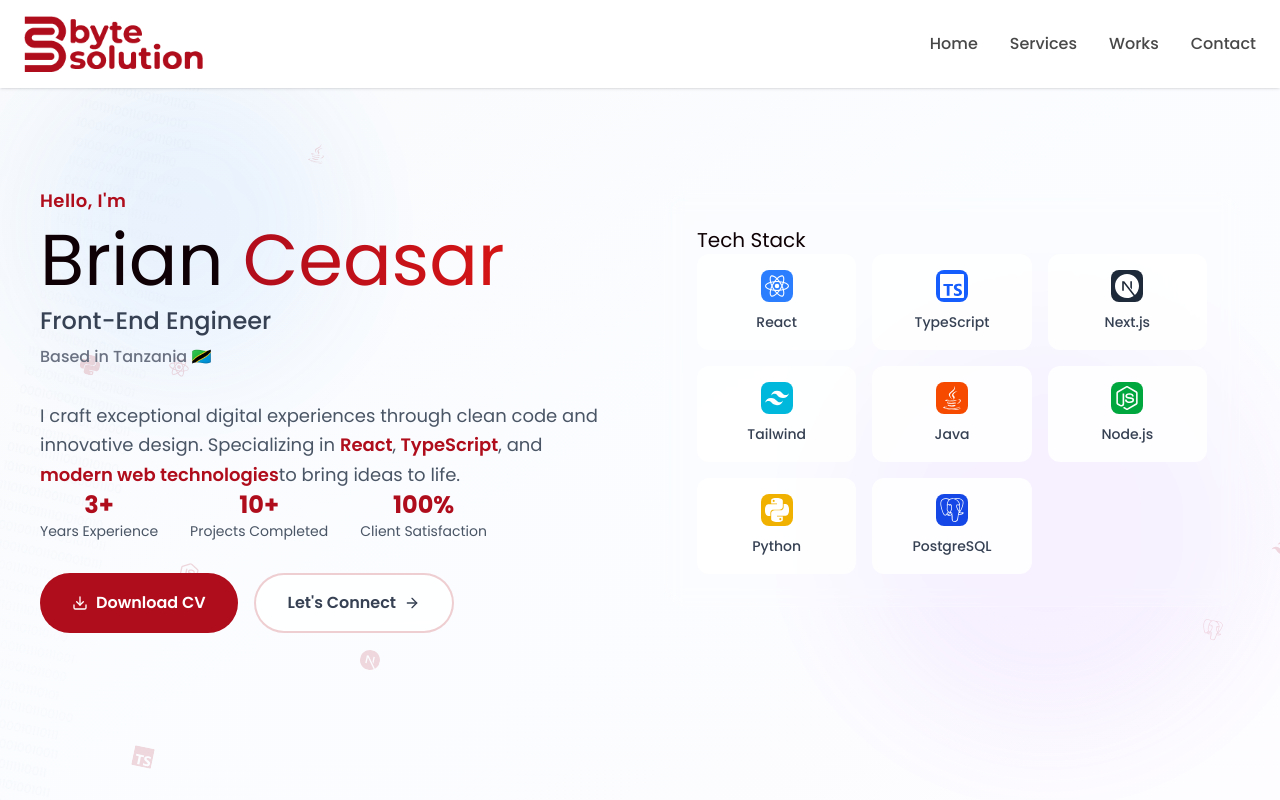
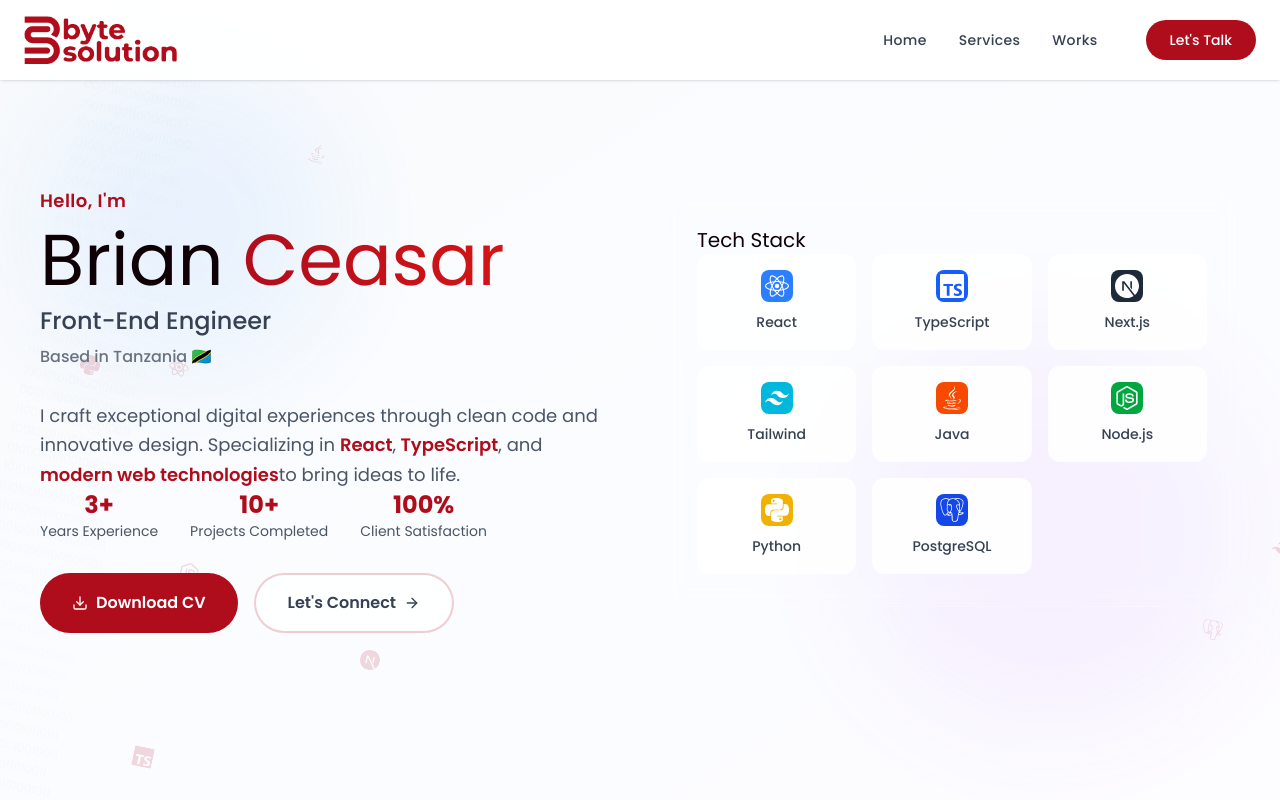
Before and after one commit to Brianceasar/brian-ceasar-portfolio, a Next.js app in the folder frontend/: page / in a window 1280 px wide. Shown: the top 800 px of the page. Built offline with nearby package versions, Linux system fonts and the light colour scheme.

Commit message:
optimise nav with cta

```diff
--- a/frontend/src/components/Navbar/Navbar.tsx
+++ b/frontend/src/components/Navbar/Navbar.tsx
@@ -2,68 +2,116 @@
 
 import Image from 'next/image';
 import Link from 'next/link';
-import { useState } from 'react';
+import { useState, useEffect } from 'react';
 import { Menu, X } from 'lucide-react';
 
 export default function Navbar() {
   const [isOpen, setIsOpen] = useState(false);
+  const [isScrolled, setIsScrolled] = useState(false);
 
   const navLinks = [
     { name: 'Home', href: '#home' },
     { name: 'Services', href: '#service' },
     { name: 'Works', href: '#portfolio' },
-    { name: 'Contact', href: '#contact' },
+    // { name: 'Contact', href: '#contact' },
   ];
 
+  useEffect(() => {
+    const handleScroll = () => {
+      setIsScrolled(window.scrollY > 20);
+    };
+
+    window.addEventListener('scroll', handleScroll);
+    return () => window.removeEventListener('scroll', handleScroll);
+  }, []);
+
   return (
-    <header className="fixed top-0 left-0 right-0 z-50 bg-white shadow">
+    <header
+      className={`fixed top-0 left-0 right-0 z-50 transition-all duration-300 ${
+        isScrolled
+          ? 'bg-white/95 backdrop-blur-md shadow-lg border-b border-gray-100'
+          : 'bg-white/90 backdrop-blur-sm shadow-sm'
+      }`}
+    >
       <div className="max-w-7xl mx-auto flex items-center justify-between px-6 py-4">
-        <Link href="/">
+        <Link href="/" className="relative group">
           <Image
             src="/assets/img/byte-logo-r.png"
-            alt="Logo"
+            alt="Brian Ceasar Logo"
             width={180}
             height={56}
-            className="h-14 w-auto"
+            className="h-12 w-auto transition-transform duration-300 group-hover:scale-105"
+            priority
           />
         </Link>
 
         {/* Desktop menu */}
-        <nav className="hidden md:flex space-x-8 font-medium">
+        <nav className="hidden md:flex items-center space-x-8">
           {navLinks.map((link) => (
             <a
               key={link.name}
               href={link.href}
-              className="hover:text-[#B00D1C] transition-colors"
+              className="relative text-gray-700 font-medium text-sm tracking-wide hover:text-[#B00D1C] transition-colors duration-300 group"
             >
               {link.name}
+              <span className="absolute -bottom-1 left-0 w-0 h-0.5 bg-[#B00D1C] transition-all duration-300 group-hover:w-full"></span>
             </a>
           ))}
+
+          {/* CTA Button */}
+          <a
+            href="#contact"
+            className="ml-4 bg-[#B00D1C] text-white px-6 py-2.5 rounded-full text-sm font-medium hover:bg-[#D51515] hover:shadow-lg hover:shadow-[#B00D1C]/25 transition-all duration-300 transform hover:-translate-y-0.5"
+          >
+            Let's Talk
+          </a>
         </nav>
 
         {/* Mobile toggle */}
-        <button className="md:hidden" onClick={() => setIsOpen(!isOpen)}>
-          {isOpen ? <X size={28} /> : <Menu size={28} />}
+        <button
+          className="md:hidden p-2 rounded-lg hover:bg-gray-100 transition-colors duration-200"
+          onClick={() => setIsOpen(!isOpen)}
+          aria-label="Toggle mobile menu"
+        >
+          {isOpen ? (
+            <X size={24} className="text-gray-700" />
+          ) : (
+            <Menu size={24} className="text-gray-700" />
+          )}
         </button>
       </div>
 
       {/* Mobile menu dropdown */}
-      {isOpen && (
-        <nav className="md:hidden bg-white px-6 pb-6 shadow-lg transition-all duration-300">
+      <div
+        className={`md:hidden overflow-hidden transition-all duration-300 ${
+          isOpen ? 'max-h-96 opacity-100' : 'max-h-0 opacity-0'
+        }`}
+      >
+        <nav className="bg-white/95 backdrop-blur-md px-6 py-6 border-t border-gray-100">
           <div className="flex flex-col space-y-4">
-            {navLinks.map((link) => (
+            {navLinks.map((link, index) => (
               <a
                 key={link.name}
                 href={link.href}
                 onClick={() => setIsOpen(false)}
-                className="text-gray-800 text-base font-medium hover:text-[#B00D1C] transition-colors"
+                className={`text-gray-700 text-base font-medium hover:text-[#B00D1C] transition-all duration-300 transform hover:translate-x-2 ${
+                  isOpen ? 'animate-fade-in' : ''
+                }`}
+                style={{ animationDelay: `${index * 100}ms` }}
               >
                 {link.name}
               </a>
             ))}
+            <a
+              href="#contact"
+              onClick={() => setIsOpen(false)}
+              className="bg-[#B00D1C] text-white px-6 py-3 rounded-full text-sm font-medium hover:bg-[#D51515] transition-all duration-300 text-center mt-2"
+            >
+              Let's Talk
+            </a>
           </div>
         </nav>
-      )}
+      </div>
     </header>
   );
 }
```
